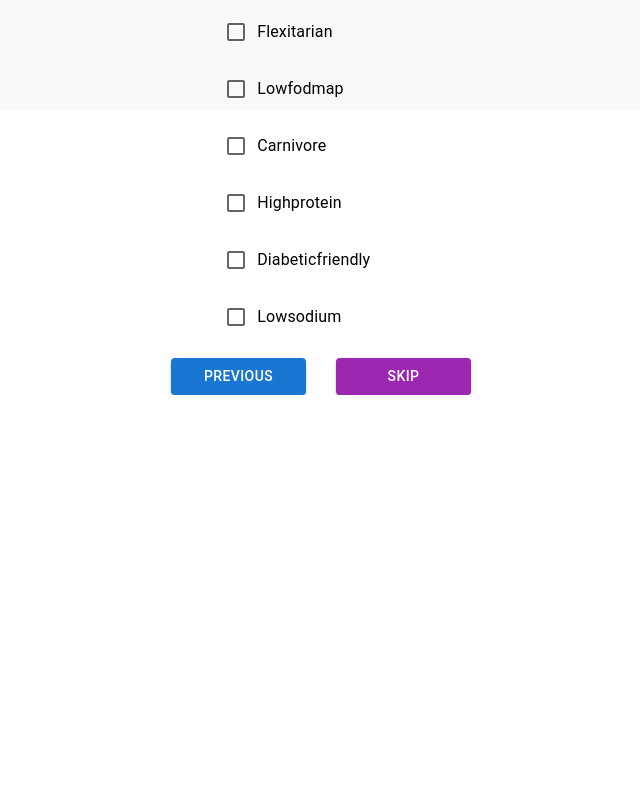
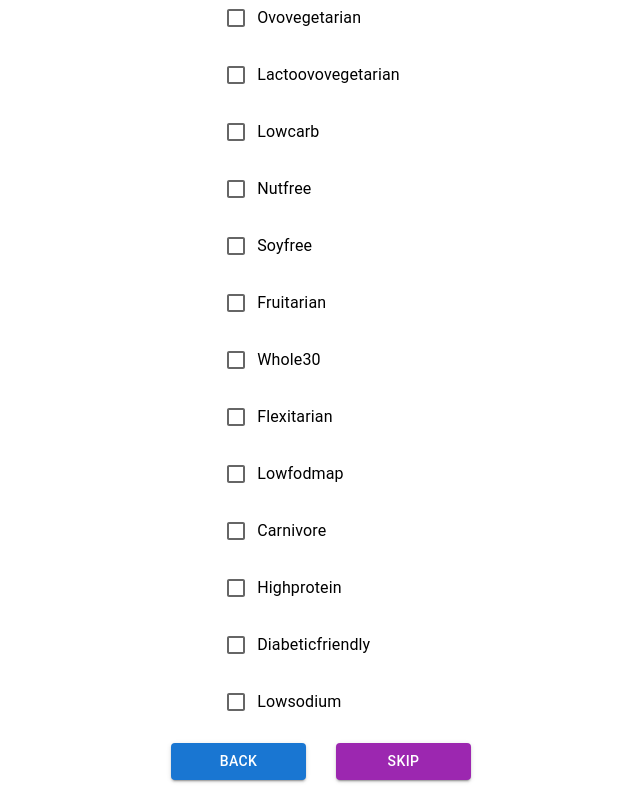
Before and after one commit to juleje/BrightBites_RecipeRecommendationApp, a React (Create React App) app: page /query in a window 1280 px wide. Shown: the part 730-1530 px from the top of the page, without its empty margins (319-959 px from the left). Before the commit the page ends 1125 px from the top, so only its background shows below. Built offline with nearby package versions, Linux system fonts and the light colour scheme.

Commit message:
small modifications on different screens (buttons, headers)

```diff
--- a/src/components/Recipe.js
+++ b/src/components/Recipe.js
@@ -2,7 +2,7 @@ import React, { useState, useEffect } from 'react';
 import { useParams } from 'react-router-dom';
 import { useRecipes } from '../hooks/RecipeContext';
 import '../css/Recipe.css';
-import logo from '../img/logo.svg';
+import logo from '../img/minimalist-logo-trimmed.jpg';
 import go_back from '../img/go_back.png'
 import star0 from '../img/0stars.png'
 import star1 from '../img/1star.png'
@@ -255,7 +255,7 @@ function Recipe() {
 					{/* Logo in top right */}
 					<img
 						onClick={() => navigate("/")}
-						className="logo"
+						className="logoRecipe"
 						src={logo}
 						alt="Logo"
 					/>
@@ -288,12 +288,7 @@ function Recipe() {
 
 					<div class="health-explanations">
 						<div class="section-title">Health Explanations:</div>
-						{/* <ul>
-							<li>Calorie amount: {clickedRecipe.Calories} kcal</li>
-							<li>Sugar amount: {clickedRecipe.SugarContent} g</li>
-							<li>Fat amount: {clickedRecipe.FatContent} g</li>
-							<li>Sodium amount: {clickedRecipe.SodiumContent} mg</li>
-						</ul> */}
+						<p>{explenations}</p>
 					</div>
 					<div class="ingredients">
 						<div class="section-title">Ingredients:</div>
--- a/src/components/queryparts/cuisine.js
+++ b/src/components/queryparts/cuisine.js
@@ -54,7 +54,7 @@ const CuisinePreferences = ({ handleToIngrdidients, backToDietary, cuisinePrefer
 
   return (
     <div className="dietary-container">
-      <Typography variant="h5" className="dietary-header">
+      <Typography variant="h5" className="header">
         Any prefered cuisine?
       </Typography>
 
@@ -75,7 +75,7 @@ const CuisinePreferences = ({ handleToIngrdidients, backToDietary, cuisinePrefer
 
 			<Box className="button-container">
 				<Button variant="contained" color="primary" className="prev-btn" onClick={() => backToDietary()}>
-					Previous
+					Back
 				</Button>
 				<Button variant="contained" color="secondary" className="skip-btn" onClick={() => handleToIngrdidients()}>
 					{btnState}
--- a/src/components/queryparts/dietary.js
+++ b/src/components/queryparts/dietary.js
@@ -67,7 +67,7 @@ const DietaryPreferences = ({ handleToCuisine, backToHome, dietaryPreferences, s
 
 			<Box className="button-container">
 				<Button variant="contained" color="primary" className="prev-btn" onClick={() => backToHome()}>
-					Previous
+					Back
 				</Button>
 				<Button variant="contained" color="secondary" className="skip-btn" onClick={() => handleToCuisine()}>
 					{btnState}
--- a/src/components/queryparts/ingridients.js
+++ b/src/components/queryparts/ingridients.js
@@ -71,7 +71,7 @@ const IngredientSelection = ({ handleGenerateRecipies, backToCuisine , chosenIng
 
 			<Box className="button-container">
 				<Button variant="contained" color="secondary" className="prev-btn" onClick={() => backToCuisine()}>
-					Previous
+					Back
 				</Button>
 				<Button variant="contained" color="primary" className="find-btn" endIcon={<SearchIcon />} onClick={() => handleGenerateRecipies()}>
 					Find
--- a/src/css/DietaryPreferences.css
+++ b/src/css/DietaryPreferences.css
@@ -4,9 +4,7 @@
 	flex-direction: column;
 	align-items: center;
 	justify-content: center;
-	height: 100vh;
-	padding: 20px;
-	background-color: #f9f9f9;
+	padding: 100px 30px 20px 30px;
   }
 
   /* Header Styling */
@@ -15,6 +13,7 @@
 	font-weight: bold;
 	text-align: center;
 	margin-bottom: 20px;
+	z-index: 100;
   }
 
   /* Checkbox Styling */
--- a/src/css/IngredientSelection.css
+++ b/src/css/IngredientSelection.css
@@ -15,6 +15,7 @@
 	font-weight: bold;
 	text-align: center;
 	margin-bottom: 20px;
+	/* padding-bottom: 50px; */
 }
 
 /* Input Container for ingredient input */
--- a/src/css/Recipe.css
+++ b/src/css/Recipe.css
@@ -20,7 +20,7 @@
     top: 0;
     left: 0;
     width: 100%;
-    z-index: 1000;
+    /* height: 30px; */
     box-shadow: 0 2px 4px rgba(0, 0, 0, 0.1);
 }
 
@@ -48,17 +48,13 @@
     box-shadow: 0 2px 4px rgba(0, 0, 0, 0);
 }
 
-.logo {
-    right: 0%;
-    top: -5%;
-	/* position: absolute;
-	top: -5%;
-	right: 1%;
-	border-radius: 4px;
-	width: 8%;
-	min-width: 80px;
-	height: 8%;
-	min-height: 80px; */
+.logoRecipe {
+	display: flex;
+    position: fixed;
+    right: 3%;
+    border-radius:50%;
+    height: 60px;
+    top: 0.6%;
 }
 
 .content {
@@ -118,6 +114,8 @@
 .icon-container .description {
     text-align: center;
     margin-top: 5px; /* Add some spacing between the icon and the description */
+    font-size: 16px;
+    font-weight: normal;
 }
 
 .icon-container .number-unit {
```
